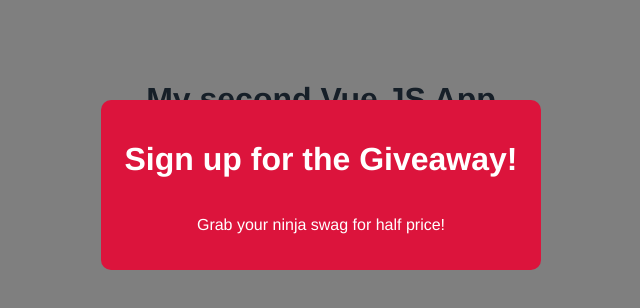
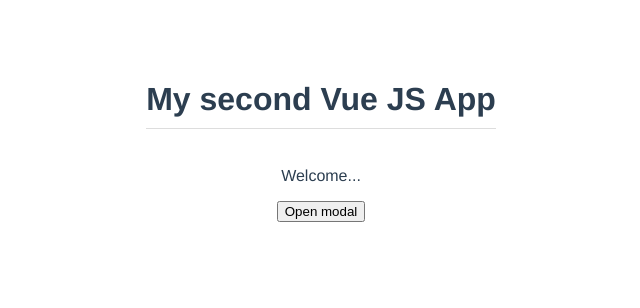
Before and after one commit to SamuelVera/Vue-Practice-2, a Vue app: page / in a window 1280 px wide. Shown: the top 308 px of the page, without its empty margins (319-959 px from the left). Built offline with nearby package versions, Linux system fonts and the light colour scheme.

Commit message:
Custom events lesson

```diff
--- a/src/App.vue
+++ b/src/App.vue
@@ -3,11 +3,20 @@
 <!--Template of the component (HTML Structure)-->
 <template>
   <h1>{{ title }}</h1>
+  <p>Welcome...</p>
   <!--Self enclosed HTML for using child components in the template-->
   <!--Prop passing (Data passed as string)-->
   <!--If the props are binded like :propKey other types of data and stored variables can be used-->
-  <Modal :header="header" :text="text" theme="sale" />
+  <!--@customEvent to listen to a children component event trigger-->
+  <Modal
+    v-if="showModal"
+    :header="header"
+    :text="text"
+    theme="sale"
+    @close="toggleModal"
+  />
   <!--Names for components can conflict with regular HTML elements-->
+  <button @click="toggleModal">Open modal</button>
 </template>
 
 <!--Code for the component (OPTIONAL)-->
@@ -27,7 +36,14 @@
       title: "My second Vue JS App",
       header: "Sign up for the Giveaway!",
       text: "Grab your ninja swag for half price!",
+      showModal: false,
     };
+  },
+  methods: {
+    /**Opens and closes the modal */
+    toggleModal() {
+      this.showModal = !this.showModal;
+    },
   },
 };
 </script>
--- a/src/components/Modal.component.vue
+++ b/src/components/Modal.component.vue
@@ -1,6 +1,6 @@
 <!--Template for the modal component-->
 <template>
-  <div class="backdrop">
+  <div class="backdrop" @click="closeModal">
     <div class="modal" :class="{ sale: theme === 'sale' }">
       <h1>{{ header }}</h1>
       <p>{{ text }}</p>
@@ -14,6 +14,13 @@
   // Props keys that could be accepted by this component
   // (Prop passing is optional even if there are prop names defined)
   props: ["header", "text", "theme"],
+  methods: {
+    /**Method to close modal */
+    closeModal() {
+      //Emit a custom event that can be listened by the parent component
+      this.$emit("close");
+    },
+  },
 };
 </script>
 
```
